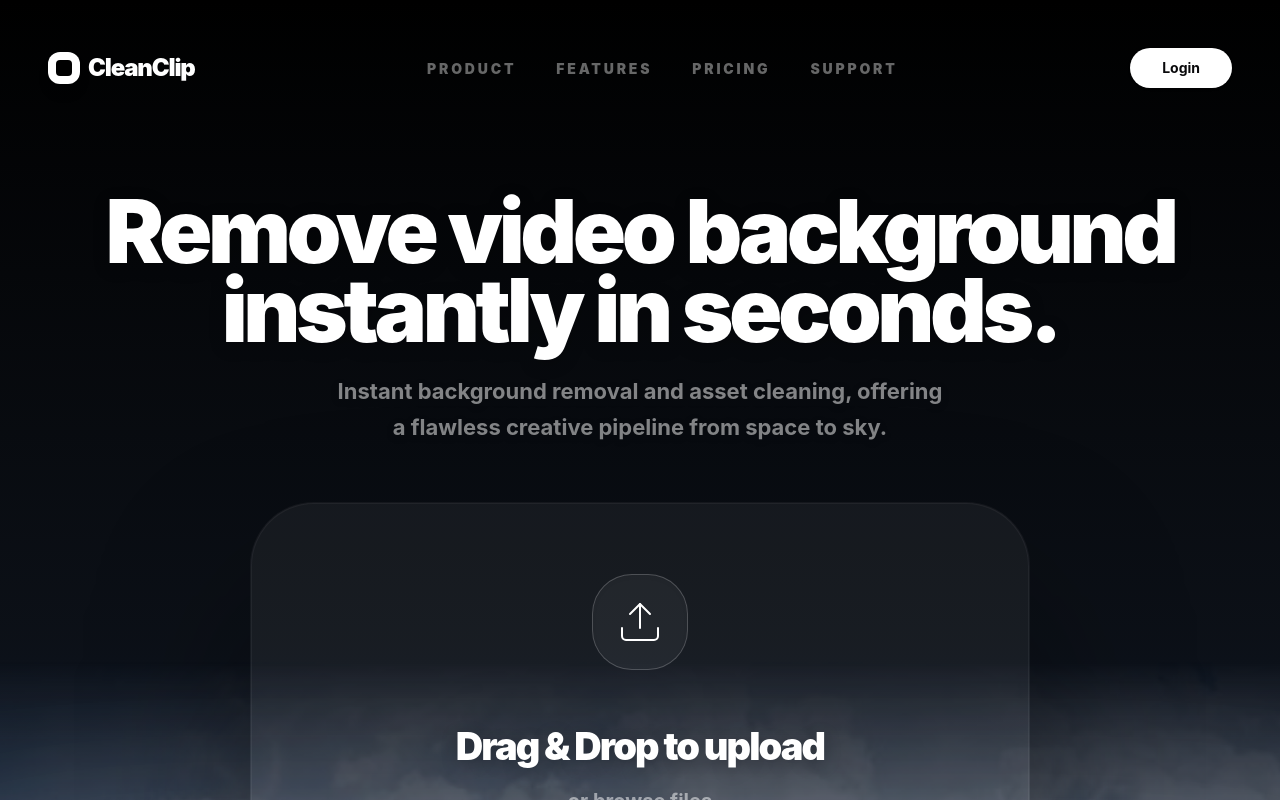
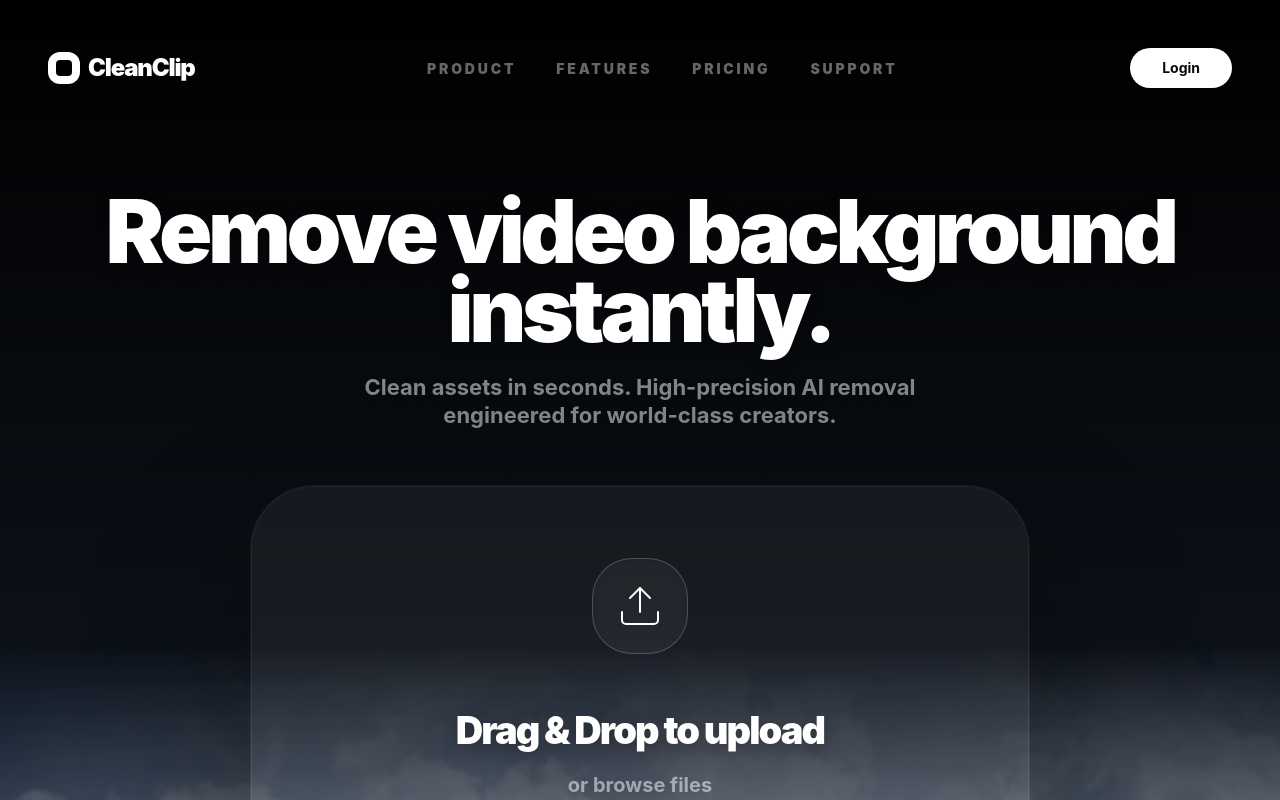
Before and after one commit to anishsarkars/cleanclip, a Next.js app: page / in a window 1280 px wide. Shown: the top 800 px of the page. Built offline with nearby package versions, Linux system fonts and the light colour scheme; no server answers.

Commit message:
style: refined hero and processing copy for compact luxury feel

```diff
--- a/src/app/components/HeroSection.tsx
+++ b/src/app/components/HeroSection.tsx
@@ -56,11 +56,11 @@ export default function HeroSection({ onFileSelected, helperText }: HeroSectionP
       <div className="relative z-10 mx-auto flex w-full max-w-[1100px] flex-col items-center text-center">
 
         <h1 className="mb-6 text-white text-4xl md:text-5xl lg:text-[88px] font-black tracking-[-0.05em] leading-[0.9] animate-fade-in shadow-text">
-           Remove video background<br className="hidden md:block" /> instantly in seconds.
+           Remove video background<br className="hidden md:block" /> instantly.
         </h1>
 
-        <p className="mb-14 max-w-[620px] text-lg font-bold text-white/50 md:text-[22px] leading-relaxed animate-fade-in delay-100 shadow-subtext">
-           Instant background removal and asset cleaning, offering a flawless creative pipeline from space to sky.
+        <p className="mb-14 max-w-[560px] text-lg font-bold text-white/50 md:text-[22px] leading-tight animate-fade-in delay-100 shadow-subtext">
+           Clean assets in seconds. High-precision AI removal <br className="hidden md:block" /> engineered for world-class creators.
         </p>
 
         {/* The Defined Black-Border Upload Card */}
--- a/src/app/components/ProcessingScreen.tsx
+++ b/src/app/components/ProcessingScreen.tsx
@@ -37,10 +37,10 @@ export default function ProcessingScreen({ fileName, progress, step }: Processin
 
           <div className="space-y-4 mb-14">
              <h2 className="text-4xl md:text-5xl font-black tracking-[-0.06em] text-white shadow-text leading-tight">
-                Removing Background
+                Removing Background...
              </h2>
-             <p className="mx-auto max-w-[320px] truncate text-[16px] font-bold text-white/40 shadow-subtext">
-                Processing: <span className="text-white/60">{fileName}</span>
+             <p className="mx-auto max-w-[280px] truncate text-[16px] font-bold text-white/40 shadow-subtext">
+                File: <span className="text-white/60">{fileName}</span>
              </p>
           </div>
 
```
